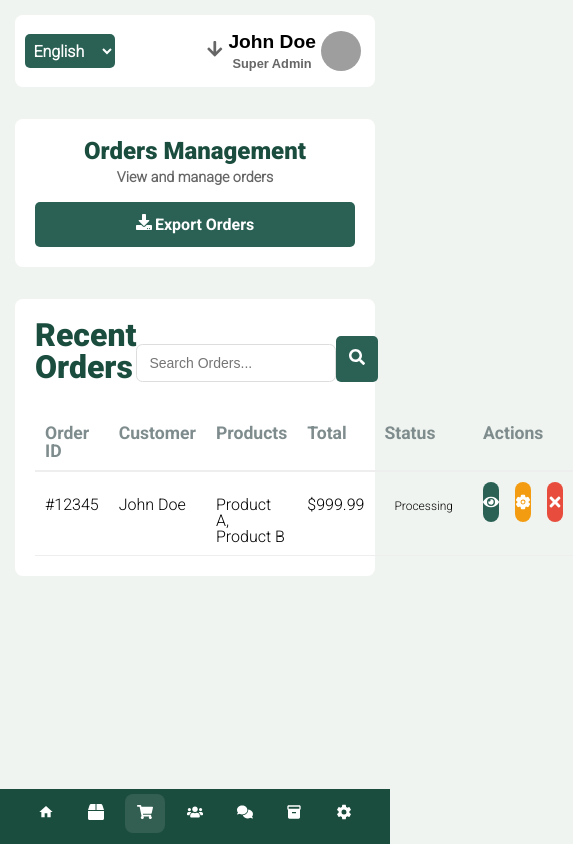
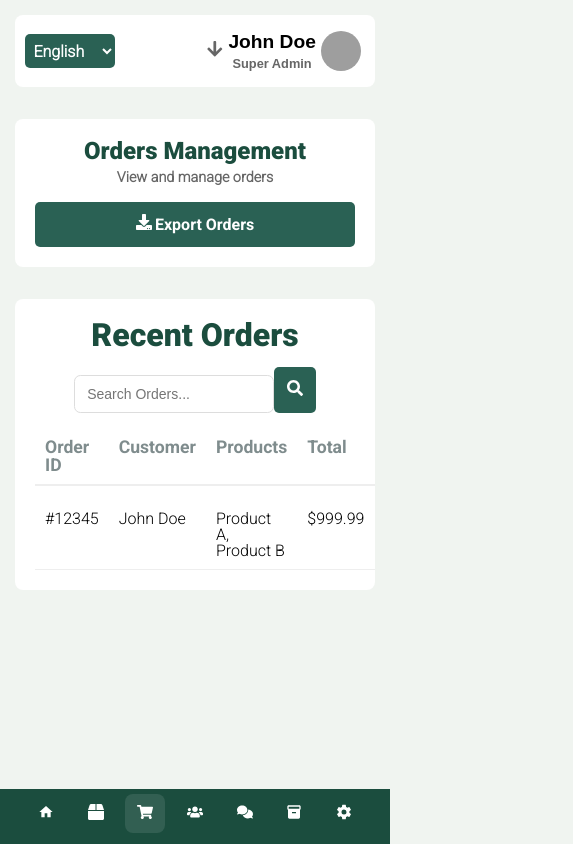
Before and after one commit to mohammadmehdidalvandii/Dashboard, a React (Vite) app in the folder frontend/dashboard/: page /Orders in a window 390 px wide. Shown: the whole page, 573 px wide, since content can reach past the window. Built offline with nearby package versions, Linux system fonts and the light colour scheme; grey boxes are pictures that could not be loaded.

Commit message:
fixed OrderList style

```diff
--- a/frontend/dashboard/src/components/templates/orders/OrderList/OrderList.css
+++ b/frontend/dashboard/src/components/templates/orders/OrderList/OrderList.css
@@ -46,9 +46,14 @@
         left: 20%;
         width: 320px;
     }
-}
+    .orderList{
+    overflow-x: auto;
+    }
 @media (max-width : 576px) {
     .processOrder{
         left: 10%;
     }
+    .orderList_management{
+        flex-direction: column;
+    }
 }
--- a/frontend/dashboard/src/style/main.css
+++ b/frontend/dashboard/src/style/main.css
@@ -331,7 +331,6 @@ table {
 th, td {
     text-align: left;
     padding: 10px;
-    width: 100%;
 }
 .rtl th , .rtl td{
     text-align: right;
@@ -342,7 +341,6 @@ th {
     border-bottom: 2px solid #eee;
     font-family: var(--roboto-bold);
     font-size: 1.1rem;
-    width: 100%;
 }
 
 td {
```
